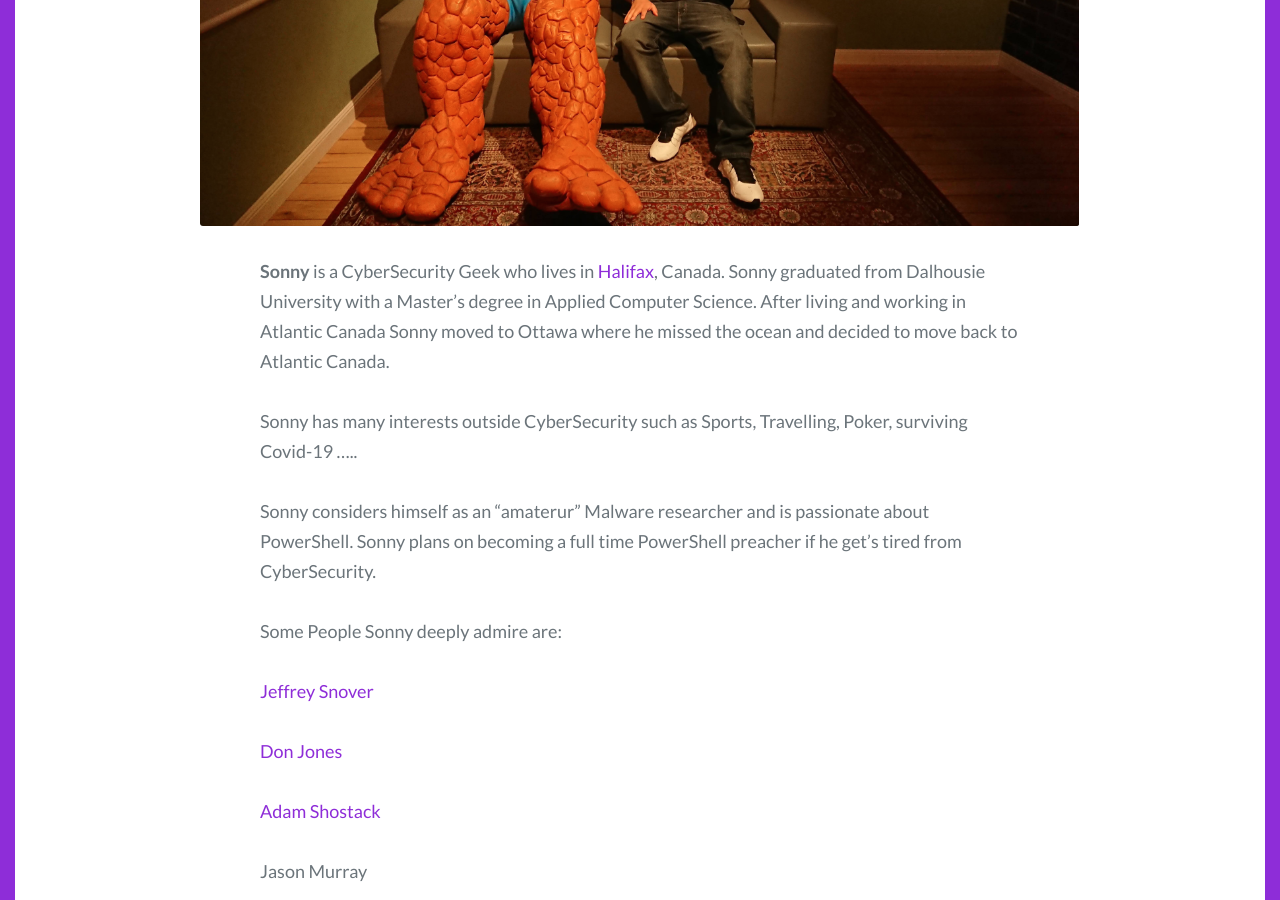
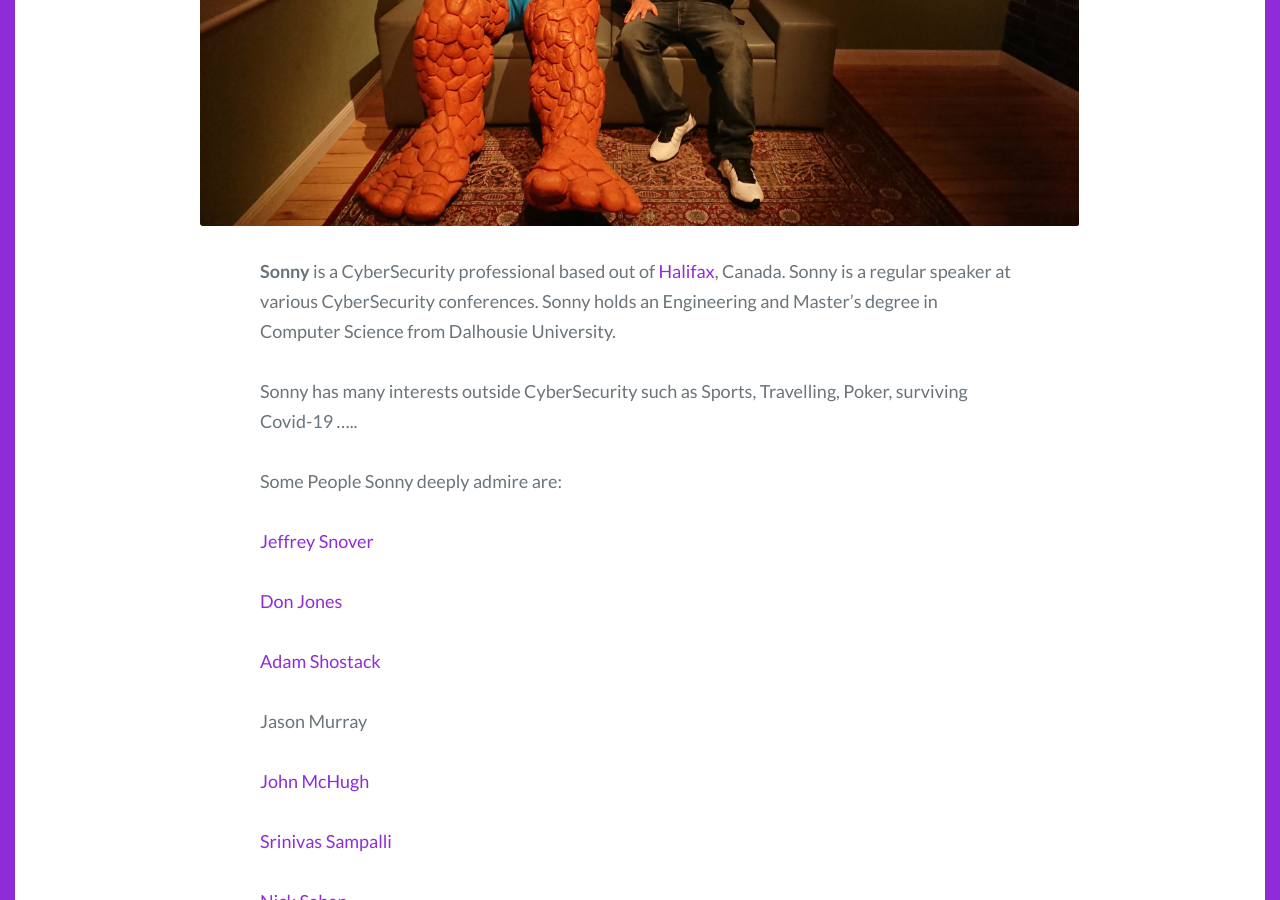
Before and after one commit to browninfosecguy/browninfosecguy.github.io, a Jekyll site: the page built from about me.md, in a window 1280 px wide and 900 px high, scrolled down 544 px. Built offline with Jekyll 4.4.1, drawn with Linux system fonts in a browser that asks for light colours; some web fonts are replaced.

Commit message:
Changes about me

```diff
--- a/about me.md
+++ b/about me.md
@@ -6,11 +6,9 @@
 ---
 
 
-**Sonny** is a CyberSecurity Geek who lives in [Halifax](https://en.wikipedia.org/wiki/Halifax,_Nova_Scotia), Canada. Sonny graduated from Dalhousie University with a Master's degree in Applied Computer Science. After living and working in Atlantic Canada Sonny moved to Ottawa where he missed the ocean and decided to move back to Atlantic Canada.
+**Sonny** is a CyberSecurity professional based out of [Halifax](https://en.wikipedia.org/wiki/Halifax,_Nova_Scotia), Canada. Sonny is a regular speaker at various CyberSecurity conferences. Sonny holds an Engineering and Master's degree in Computer Science from Dalhousie University.
 
 Sonny has many interests outside CyberSecurity such as Sports, Travelling, Poker, surviving Covid-19 .....
-
-Sonny considers himself as an "amaterur" Malware researcher and is passionate about PowerShell. Sonny plans on becoming a full time PowerShell preacher if he get's tired from CyberSecurity.
 
 Some People Sonny deeply admire are:
 
```
Also changed, not shown: 1 other file.
